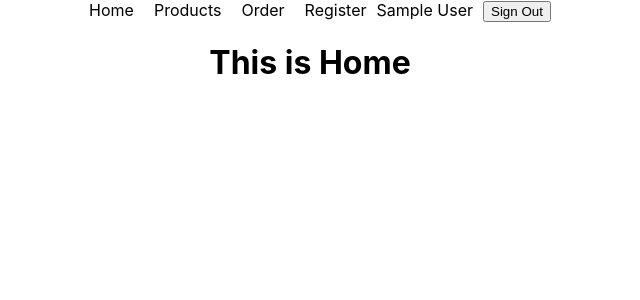
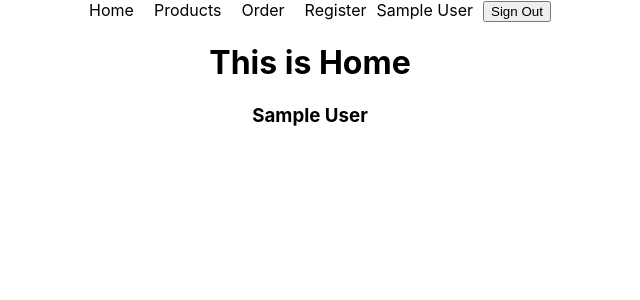
Before and after one commit to Soyebmahir/router-firebase-integrate, a React (Create React App) app: page / in a window 1280 px wide. Shown: the top 300 px of the page, without its empty margins (330-970 px from the left). Built offline with nearby package versions, Linux system fonts and the light colour scheme; no server answers; sample sign-in values are in the browser's storage.

Commit message:
added private route and Condition under login

```diff
--- a/src/App.js
+++ b/src/App.js
@@ -4,8 +4,10 @@ import './App.css';
 import Header from './components/Header/Header';
 import Home from './components/Home/Home';
 import Login from './components/Login/Login';
+import Order from './components/Order/Order';
 import Products from './components/Products/Products';
 import Register from './components/Register/Register';
+import RequireAuth from './components/RequireAuth/RequireAuth';
 
 function App() {
   return (
@@ -14,6 +16,11 @@ function App() {
       <Routes>
         <Route path="/" element={<Home></Home>}></Route>
         <Route path='/products' element={<Products></Products>}></Route>
+        <Route path='/order' element={
+        <RequireAuth>
+          <Order></Order>
+        </RequireAuth>}
+        ></Route>
         <Route path="/login" element={<Login></Login>}></Route>
         <Route path="/register" element={<Register></Register>}></Route>
       </Routes>
--- a/src/components/Home/Home.js
+++ b/src/components/Home/Home.js
@@ -1,9 +1,14 @@
+import { getAuth } from 'firebase/auth';
 import React from 'react';
-
+import { useAuthState } from 'react-firebase-hooks/auth';
+import app from '../../firebase.init';
+const auth =getAuth(app)
 const Home = () => {
+    const [user]=useAuthState(auth)
     return (
         <div>
             <h1>This is Home</h1>
+           <h3> {user?.displayName}</h3>
         </div>
     );
 };
--- a/src/components/Login/Login.js
+++ b/src/components/Login/Login.js
@@ -8,7 +8,7 @@ const Login = () => {
     const [signInwithGoogle]= useSignInWithGoogle(auth)
     return (
         <div>
-            <h1>Please Login</h1>
+            <h1>Please Login First</h1>
                 <div style={{"margin":"20px"}}>
                     <button onClick={()=>signInwithGoogle()}>Sign In with Google</button>
                 </div>
--- a/src/components/Order/Order.js
+++ b/src/components/Order/Order.js
@@ -0,0 +1,16 @@
+import { getAuth } from 'firebase/auth';
+import React from 'react';
+import { useAuthState } from 'react-firebase-hooks/auth';
+import app from '../../firebase.init';
+const auth =getAuth(app)
+const Order = () => {
+    const [user]=useAuthState(auth)
+    return (
+        <div>
+            <h1>Who can order ?</h1>
+            <h3> {user?.displayName}</h3>
+        </div>
+    );
+};
+
+export default Order;
--- a/src/components/Products/Products.js
+++ b/src/components/Products/Products.js
@@ -1,9 +1,14 @@
+import { getAuth } from 'firebase/auth';
 import React from 'react';
-
+import { useAuthState } from 'react-firebase-hooks/auth';
+import app from '../../firebase.init';
+const auth =getAuth(app)
 const Products = () => {
+    const [user]=useAuthState(auth)
     return (
         <div>
             <h1>Who is there ?</h1>
+            <h3> {user?.displayName}</h3>
         </div>
     );
 };
--- /dev/null
+++ b/src/components/RequireAuth/RequireAuth.js
@@ -0,0 +1,16 @@
+import { getAuth } from 'firebase/auth';
+import React from 'react';
+import { useAuthState } from 'react-firebase-hooks/auth';
+import { Navigate, useLocation } from 'react-router-dom';
+import app from '../../firebase.init';
+const auth =getAuth(app)
+const RequireAuth = ({children}) => {
+    let location=useLocation()
+    const [user]=useAuthState(auth)
+    if(!user){
+         return <Navigate to="/login" state={{ from: location }} replace />;
+    }
+    return children;
+};
+
+export default RequireAuth;
```
Also changed, not shown: src/components/RequireAuth/RequireAuth.css (added).
